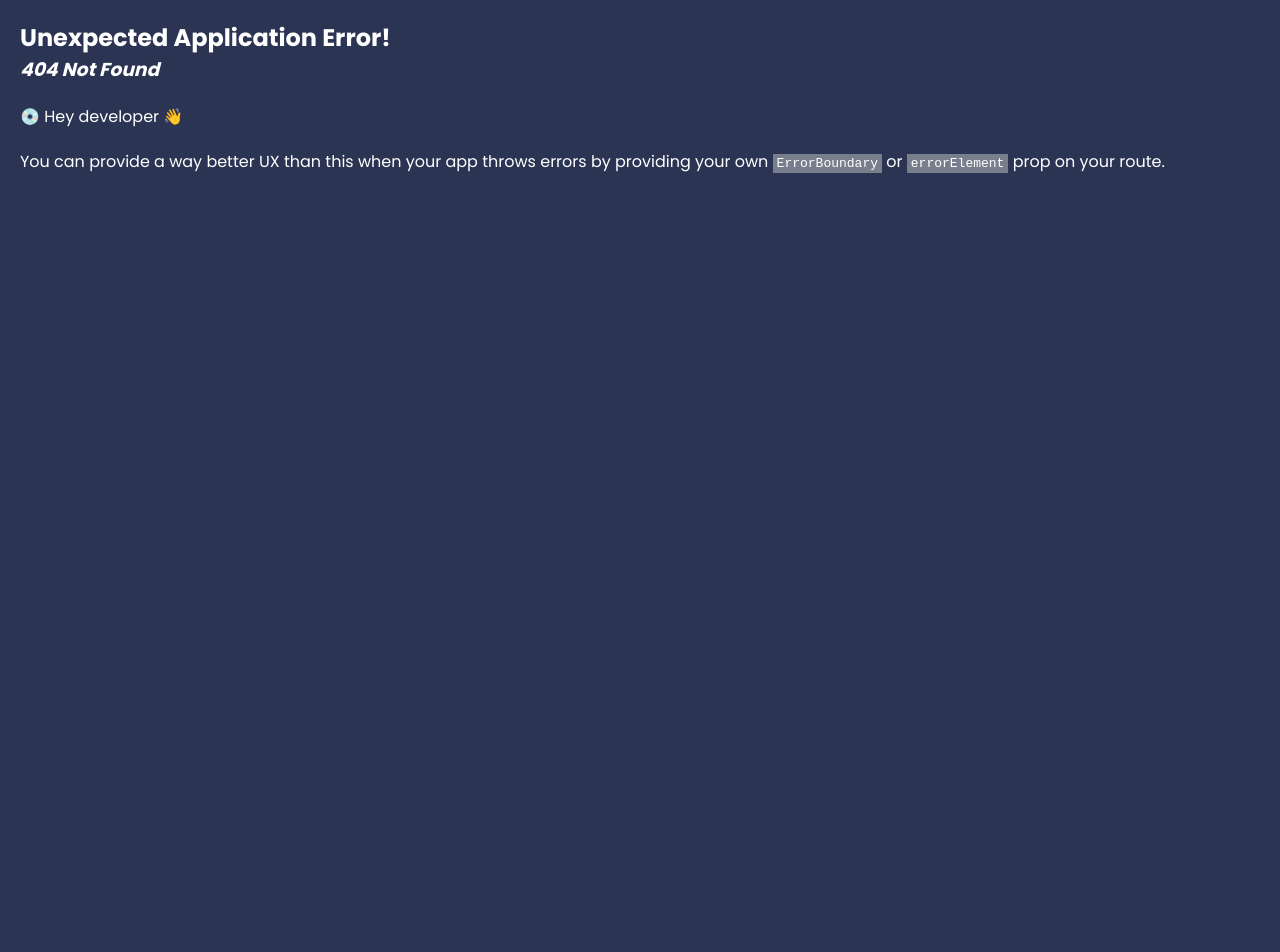
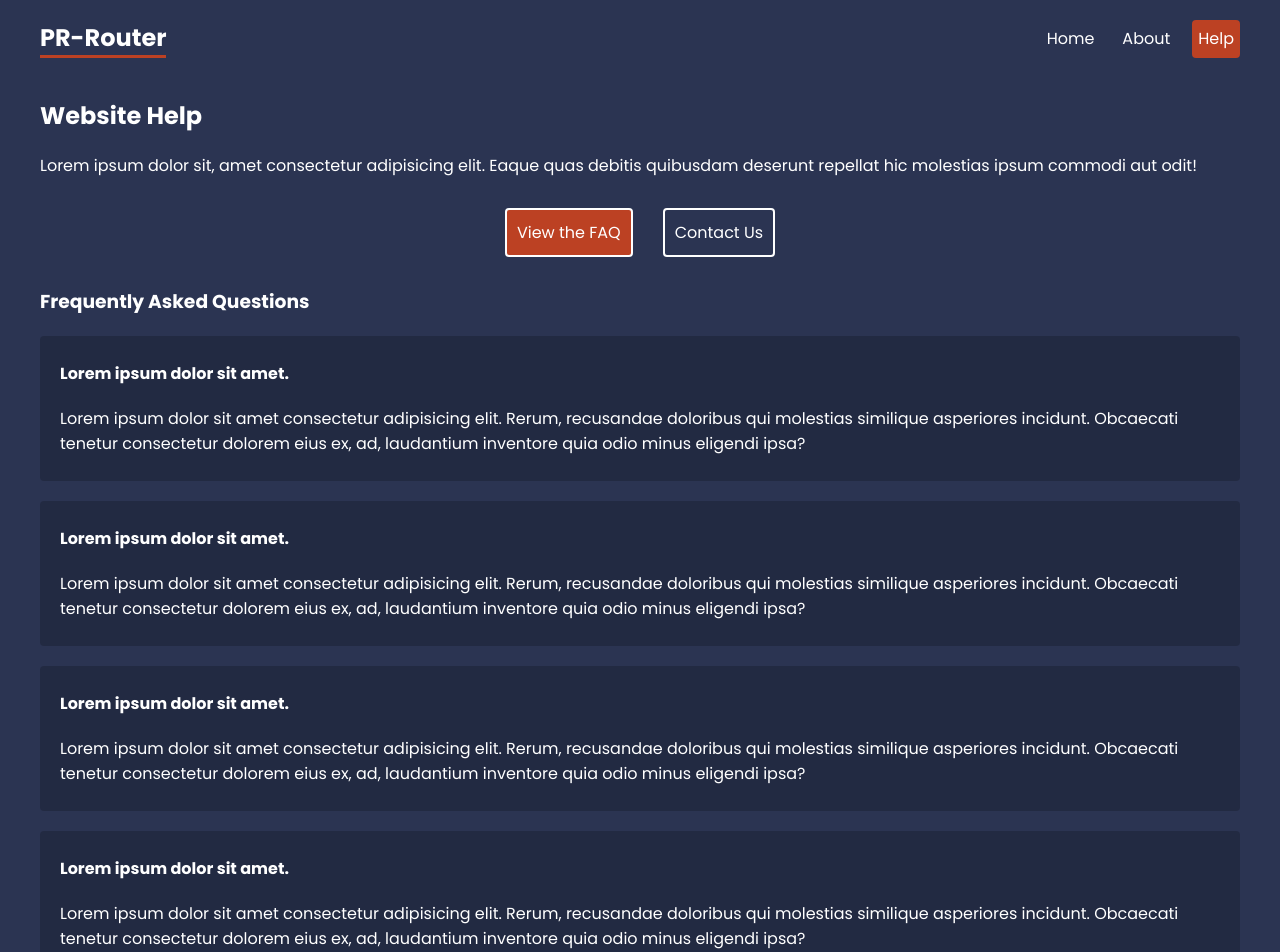
Before and after one commit to praba13/reactrouter64, a React (Create React App) app: page /help/faq in a window 1280 px wide. Before the commit this address had no page. Shown: the top 952 px of the page. Before the commit the page ends 800 px from the top, so only its background shows below. Built offline with nearby package versions, Linux system fonts and the light colour scheme.

Commit message:
Layout & Nested Routes

```diff
--- a/src/App.js
+++ b/src/App.js
@@ -4,16 +4,26 @@ import {
   createRoutesFromElements,
   RouterProvider
 } from 'react-router-dom';
+
+//Layout
+import HelpLayout from './layouts/HelpLayout';
 import RootLayout from './layouts/RootLayout';
 
+//Pages
 import About from './pages/About';
 import Home from './pages/Home';
+import Faq from './pages/help/Faq';
+import Contact from './pages/help/Contact';
 
 const router = createBrowserRouter(
   createRoutesFromElements(
     <Route path='/' element={<RootLayout />}>
       <Route path='/' element={<Home />} />
       <Route path='about' element={<About />} />
+      <Route path='help' element={<HelpLayout />}>
+        <Route path='faq' element={<Faq />} />
+        <Route path='contact' element={<Contact />} /> {/*help/contact */}
+      </Route>
     </Route>
   )
 );
--- a/src/index.css
+++ b/src/index.css
@@ -52,3 +52,53 @@ main {
   max-width: 1200px;
   margin: 40px auto;
 }
+
+/* help layout */
+.help-layout nav {
+  display: flex;
+  justify-content: center;
+  gap: 30px;
+  margin: 30px 0;
+}
+.help-layout nav a {
+  padding: 10px;
+  border: 2px solid white;
+  border-radius: 4px;
+  text-decoration: none;
+}
+.help-layout nav a:hover {
+  border-color: var(--primary);
+}
+.help-layout nav a.active {
+  background: var(--primary);
+}
+
+/* faq */
+.faq .question {
+  background: rgba(0, 0, 0, 0.2);
+  padding: 5px 20px;
+  border-radius: 4px;
+  margin: 20px 0;
+}
+
+/* contact form */
+form {
+  margin-top: 30px;
+}
+form input,
+form label span,
+form textarea {
+  display: block;
+}
+form input,
+form textarea {
+  margin-bottom: 30px;
+  padding: 8px;
+  border-radius: 4px;
+  border: 0;
+  width: 300px;
+  color: var(--secondary);
+}
+form label span {
+  margin-bottom: 10px;
+}
--- /dev/null
+++ b/src/layouts/HelpLayout.jsx
@@ -0,0 +1,22 @@
+import React from 'react';
+import { Outlet, NavLink } from 'react-router-dom';
+
+const HelpLayout = () => {
+  return (
+    <div className="help-layout">
+
+      <h2>Website Help</h2>
+      <p>Lorem ipsum dolor sit, amet consectetur adipisicing elit. Eaque quas debitis quibusdam deserunt repellat hic molestias ipsum commodi aut odit!</p>
+
+      <nav>
+        <NavLink to="faq">View the FAQ</NavLink>
+        <NavLink to="contact">Contact Us</NavLink>
+      </nav>
+
+      <Outlet />
+
+    </div>
+  );
+};
+
+export default HelpLayout;
--- a/src/layouts/RootLayout.js
+++ b/src/layouts/RootLayout.jsx
@@ -8,6 +8,7 @@ const RootLayout = () => {
           <h1>PR-Router</h1>
           <NavLink to='/'>Home</NavLink>
           <NavLink to='about'>About</NavLink>
+          <NavLink to='help'>Help</NavLink>
         </nav>
       </header>
       <main>
--- /dev/null
+++ b/src/pages/help/Contact.jsx
@@ -0,0 +1,22 @@
+import React from 'react';
+
+const Contact = () => {
+    return (
+        <div className="contact">
+            <h3>Contact Us</h3>
+            <form>
+                <label>
+                    <span>Your email:</span>
+                    <input type="email" name="email" required />
+                </label>
+                <label>
+                    <span>Your message:</span>
+                    <textarea name="message" required></textarea>
+                </label>
+                <button>Submit</button>
+            </form>
+        </div>
+    );
+};
+
+export default Contact;
--- /dev/null
+++ b/src/pages/help/Faq.jsx
@@ -0,0 +1,71 @@
+import React from 'react';
+
+const Faq = () => {
+  return (
+    <div className='faq'>
+      <h3>Frequently Asked Questions</h3>
+
+      <div className='question'>
+        <p>
+          <strong>Lorem ipsum dolor sit amet.</strong>
+        </p>
+        <p>
+          Lorem ipsum dolor sit amet consectetur adipisicing elit. Rerum,
+          recusandae doloribus qui molestias similique asperiores incidunt.
+          Obcaecati tenetur consectetur dolorem eius ex, ad, laudantium
+          inventore quia odio minus eligendi ipsa?
+        </p>
+      </div>
+
+      <div className='question'>
+        <p>
+          <strong>Lorem ipsum dolor sit amet.</strong>
+        </p>
+        <p>
+          Lorem ipsum dolor sit amet consectetur adipisicing elit. Rerum,
+          recusandae doloribus qui molestias similique asperiores incidunt.
+          Obcaecati tenetur consectetur dolorem eius ex, ad, laudantium
+          inventore quia odio minus eligendi ipsa?
+        </p>
+      </div>
+
+      <div className='question'>
+        <p>
+          <strong>Lorem ipsum dolor sit amet.</strong>
+        </p>
+        <p>
+          Lorem ipsum dolor sit amet consectetur adipisicing elit. Rerum,
+          recusandae doloribus qui molestias similique asperiores incidunt.
+          Obcaecati tenetur consectetur dolorem eius ex, ad, laudantium
+          inventore quia odio minus eligendi ipsa?
+        </p>
+      </div>
+
+      <div className='question'>
+        <p>
+          <strong>Lorem ipsum dolor sit amet.</strong>
+        </p>
+        <p>
+          Lorem ipsum dolor sit amet consectetur adipisicing elit. Rerum,
+          recusandae doloribus qui molestias similique asperiores incidunt.
+          Obcaecati tenetur consectetur dolorem eius ex, ad, laudantium
+          inventore quia odio minus eligendi ipsa?
+        </p>
+      </div>
+
+      <div className='question'>
+        <p>
+          <strong>Lorem ipsum dolor sit amet.</strong>
+        </p>
+        <p>
+          Lorem ipsum dolor sit amet consectetur adipisicing elit. Rerum,
+          recusandae doloribus qui molestias similique asperiores incidunt.
+          Obcaecati tenetur consectetur dolorem eius ex, ad, laudantium
+          inventore quia odio minus eligendi ipsa?
+        </p>
+      </div>
+    </div>
+  );
+};
+
+export default Faq;
```
